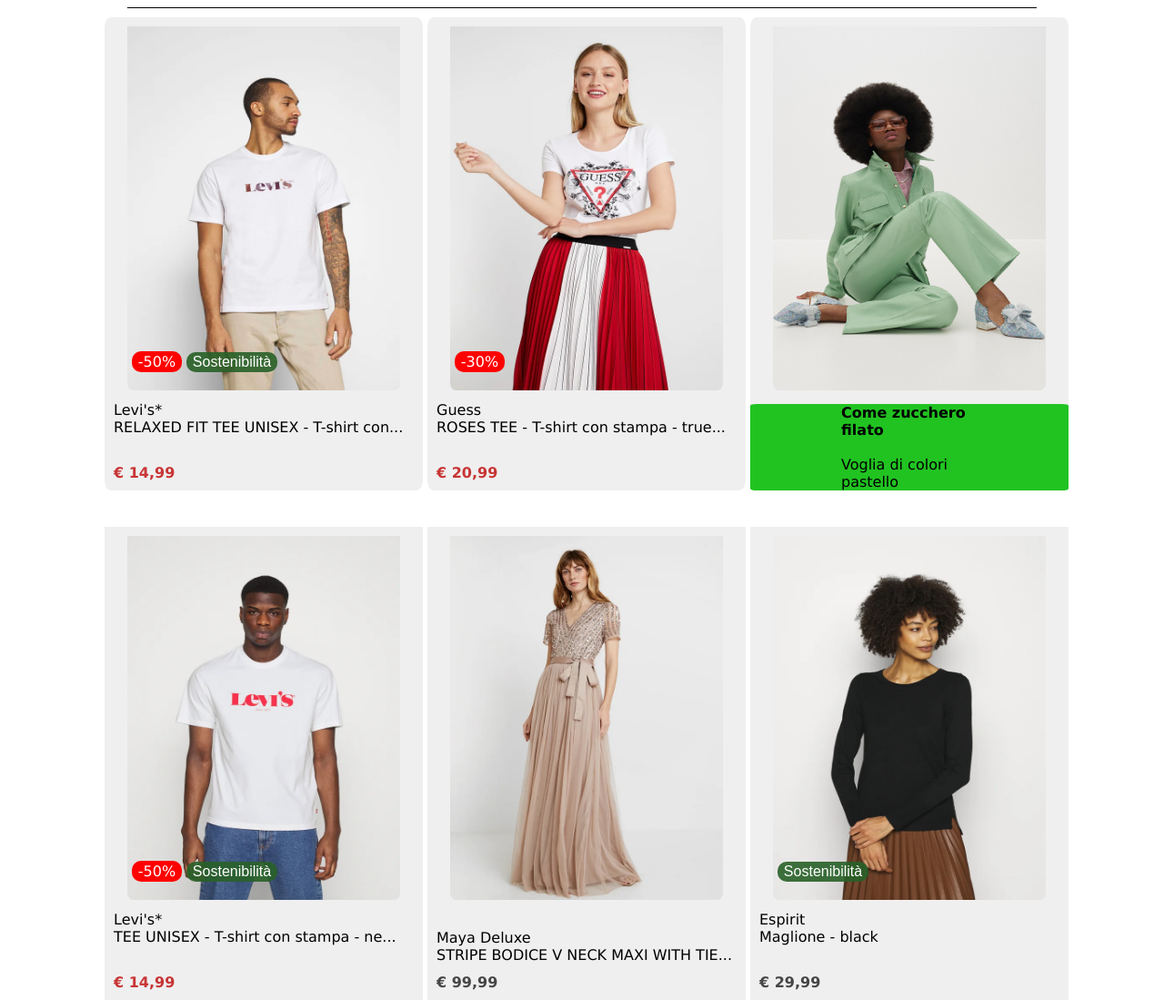
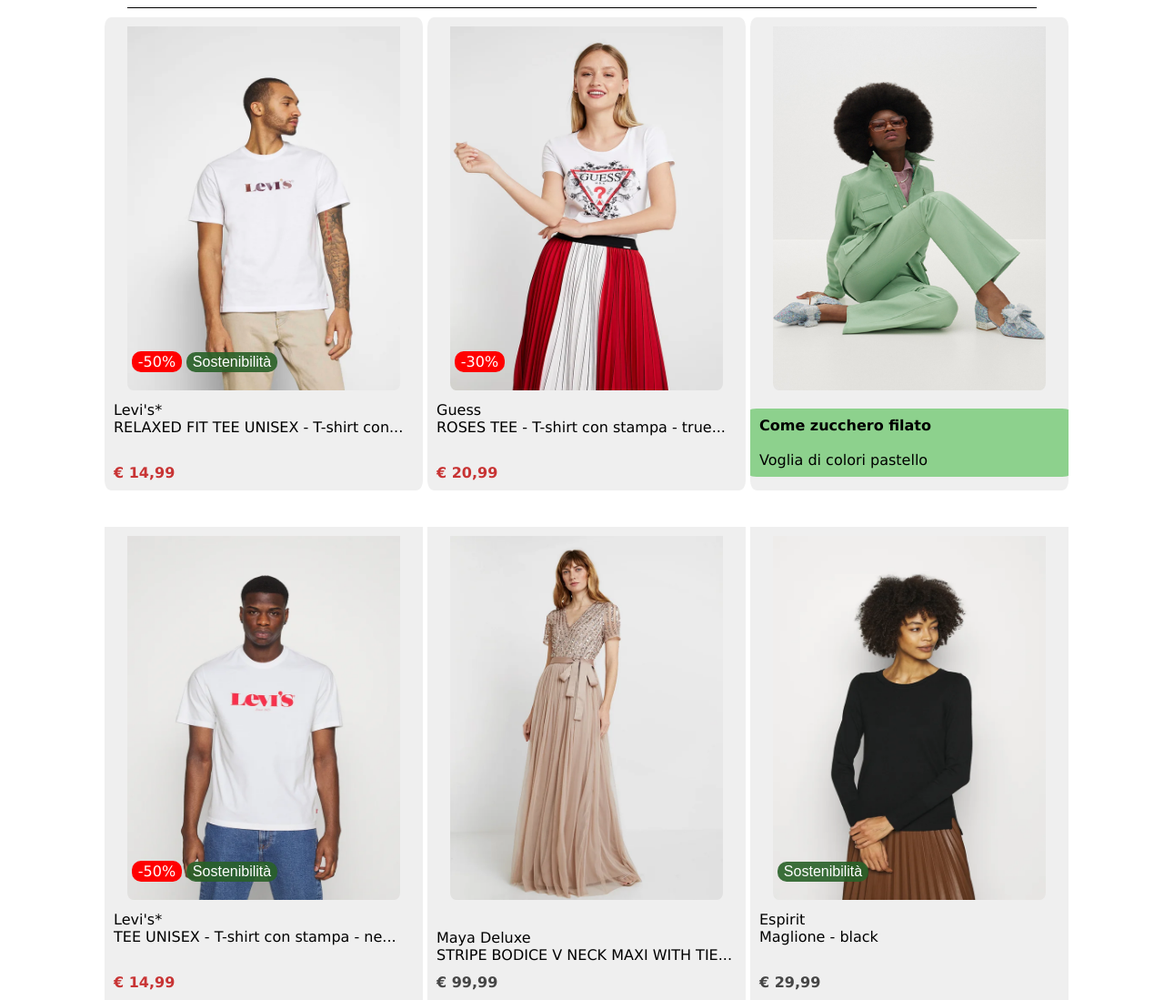
Before and after one commit to emanuele246gi/htmlcss-shop, a plain HTML site: page index.html in a window 1280 px wide. Shown: the whole page at 91% size. Drawn offline with Linux system fonts and the light colour scheme.

Commit message:
finishing project

```diff
--- a/css/style.css
+++ b/css/style.css
@@ -89,12 +89,13 @@
 
   .descrizione-speciale{
     position: absolute;
-    bottom: 0px;
+    bottom: 15px;
     font-family:Verdana, Geneva, Tahoma, sans-serif;
     padding-left: 10px;
-    background-color: rgb(33, 195, 33);
+    background-color: rgb(141, 209, 141);
     vertical-align: middle;
-    padding: 0px 100px 0px;
+    width: 330px;
+    padding: 9px 10px 9px;
     border-radius: 2%;
   }
 
```
